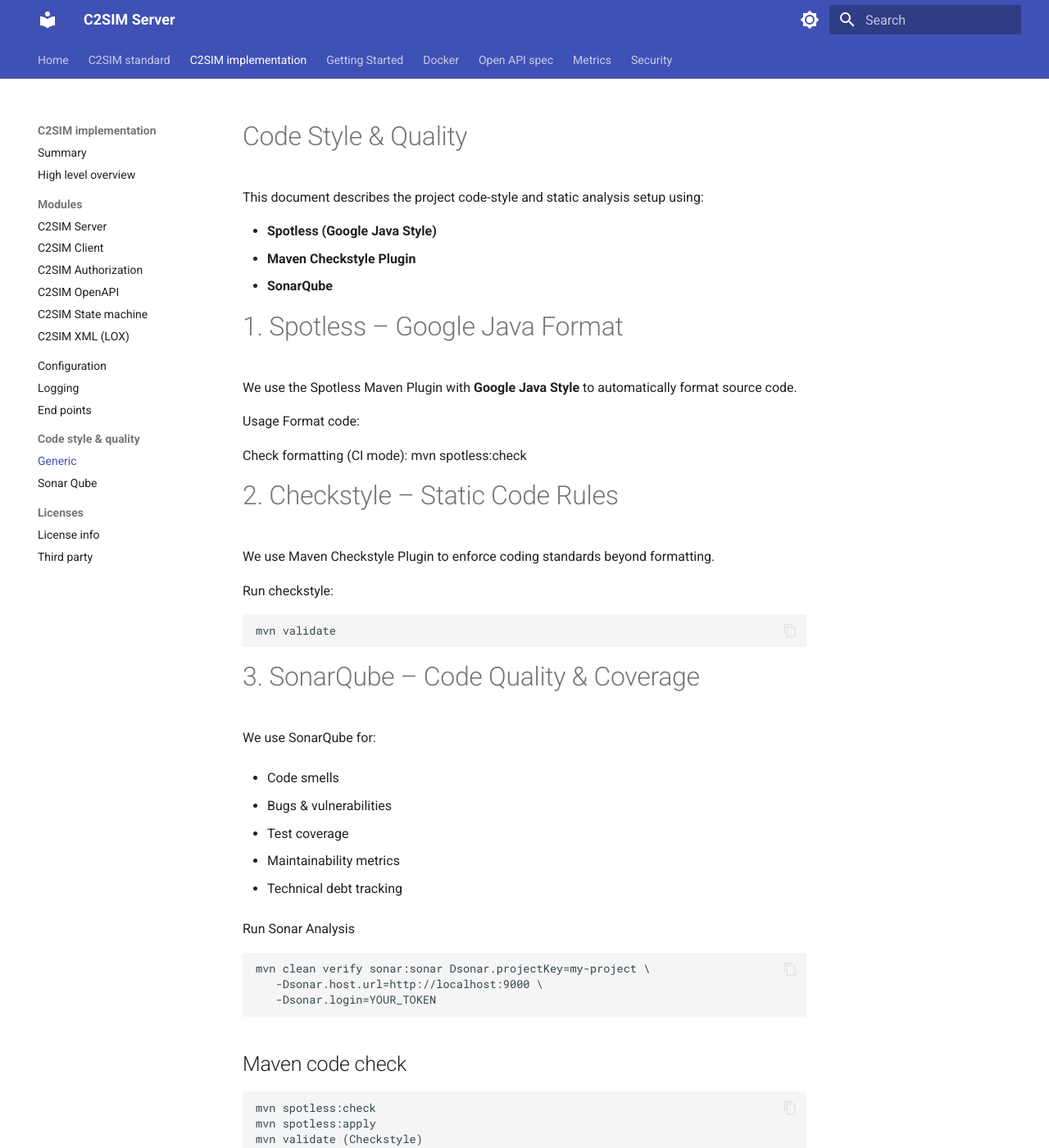
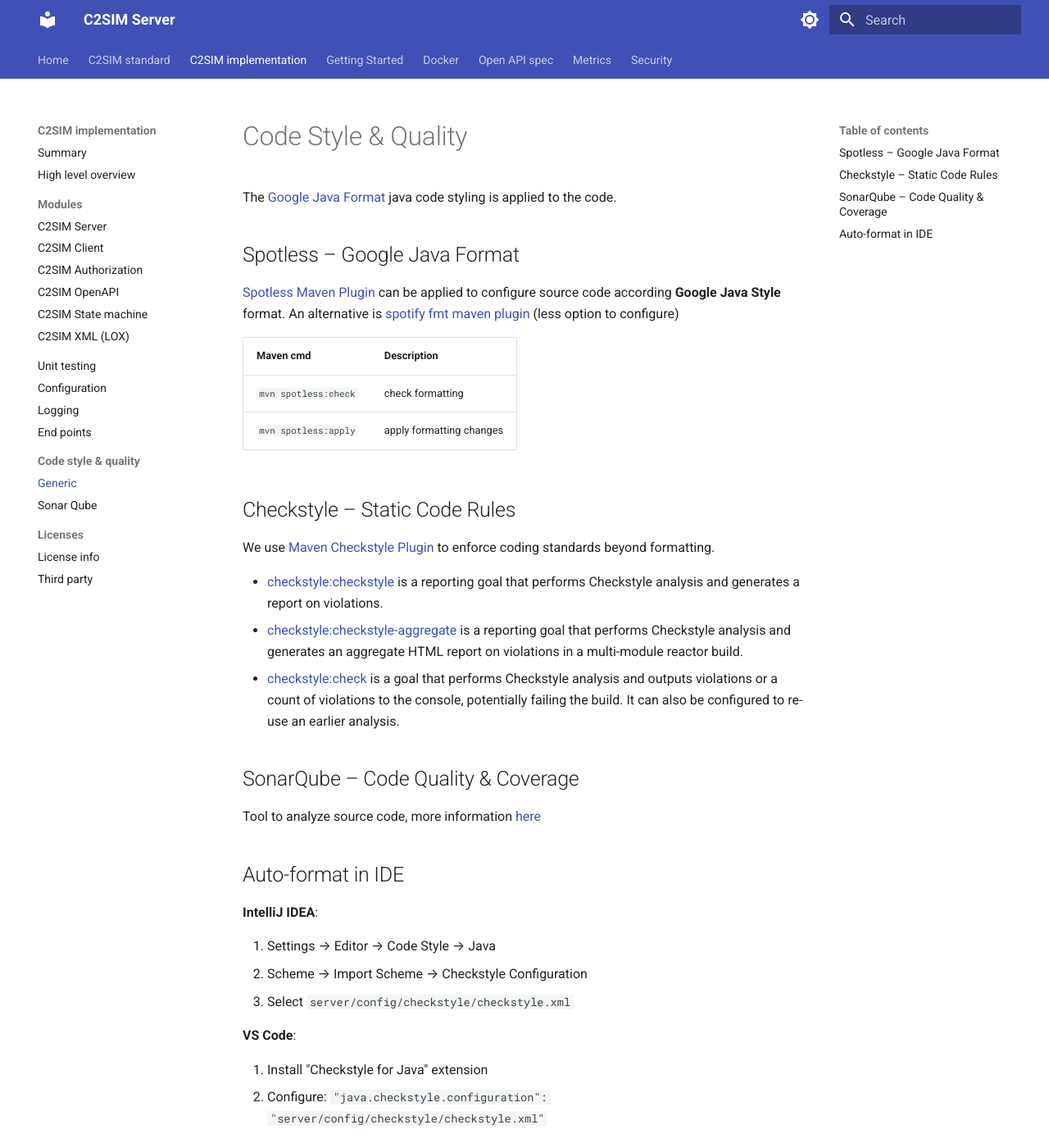
Before and after one commit to TNO-MST/c2sim-server, an MkDocs documentation site: the page built from docs/content/code-style-and-quality/code-style-and-quality.md, in a window 1280 px wide and 1400 px high. Shown: the whole window at 82% size. Built offline with MkDocs 1.6.1 and Material for MkDocs 9.7.7, drawn with Linux system fonts in a browser that asks for light colours; some of the changed text lies outside the part shown.

Commit message:
Update doc

````diff
--- a/docs/content/code-style-and-quality/code-style-and-quality.md
+++ b/docs/content/code-style-and-quality/code-style-and-quality.md
@@ -1,75 +1,29 @@
 # Code Style & Quality
 
-This document describes the project code-style and static analysis setup using:
-
-- **Spotless (Google Java Style)**
-- **Maven Checkstyle Plugin**
-- **SonarQube**
-
-# 1. Spotless – Google Java Format
-
-We use the Spotless Maven Plugin with **Google Java Style** to automatically format source code.
-
-Usage
-Format code:
-
-Check formatting (CI mode):
-mvn spotless:check
-
-# 2. Checkstyle – Static Code Rules
-
-We use Maven Checkstyle Plugin to enforce coding standards beyond formatting.
-
-Run checkstyle:
-
-```mvn
-mvn validate
-```
-
-# 3. SonarQube – Code Quality & Coverage
-
-We use SonarQube for:
-
-* Code smells
-
-* Bugs & vulnerabilities
-
-* Test coverage
-
-* Maintainability metrics
-
-* Technical debt tracking
-
-Run Sonar Analysis
-
-```
-mvn clean verify sonar:sonar Dsonar.projectKey=my-project \
-   -Dsonar.host.url=http://localhost:9000 \
-   -Dsonar.login=YOUR_TOKEN
-```
-
-## Maven code check
-
-```mvn
-mvn spotless:check
-mvn spotless:apply
-mvn validate (Checkstyle)
-mvn test
-mvn verify
-mvn sonar:sonar
-```
-
-## Summary
-
-* Spotless ensures consistent formatting (Google Style)
-
-* Checkstyle enforces structural coding rules
-
-* SonarQube monitors overall code quality and coverage
-
-All tools are integrated into Maven lifecycle.
+ The [Google Java Format](https://github.com/google/google-java-format) java code styling is applied to the code.
 
 
+
+## Spotless – Google Java Format
+
+ [Spotless Maven Plugin](https://github.com/diffplug/spotless) can be applied to configure source code according **Google Java Style** format. An alternative is [spotify fmt maven plugin](https://github.com/spotify/fmt-maven-plugin) (less option to configure)
+
+| Maven cmd            | Description              |
+| -------------------- | ------------------------ |
+| `mvn spotless:check` | check formatting         |
+| `mvn spotless:apply` | apply formatting changes |
+
+## Checkstyle – Static Code Rules
+
+We use [Maven Checkstyle Plugin](https://maven.apache.org/plugins/maven-checkstyle-plugin/) to enforce coding standards beyond formatting.
+
+- [checkstyle:checkstyle](https://maven.apache.org/plugins/maven-checkstyle-plugin/checkstyle-mojo.html) is a reporting goal that performs Checkstyle analysis and generates a report on violations.
+- [checkstyle:checkstyle-aggregate](https://maven.apache.org/plugins/maven-checkstyle-plugin/checkstyle-aggregate-mojo.html) is a reporting goal that performs Checkstyle analysis and generates an aggregate HTML report on violations in a multi-module reactor build.
+- [checkstyle:check](https://maven.apache.org/plugins/maven-checkstyle-plugin/check-mojo.html) is a goal that performs Checkstyle analysis and outputs violations or a count of violations to the console, potentially failing the build. It can also be configured to re-use an earlier analysis.
+
+## SonarQube – Code Quality & Coverage
+
+Tool to analyze source code, more information [here](sonar-qube.md)
 
 ## Auto-format in IDE
 
--- a/mkdocs.yml
+++ b/mkdocs.yml
@@ -43,6 +43,7 @@
       - C2SIM OpenAPI: c2sim-server/module-open-api-javalin-server-stub.md
       - C2SIM State machine: c2sim-server/module-c2sim-statemachine.md
       - C2SIM XML (LOX): c2sim-server/module-c2sim-land-operation-extension.md
+    - Unit testing: c2sim-server/unit-testing.md
     - Configuration: c2sim-server/configuration.md
     - Logging: c2sim-server/logging.md
     - End points: c2sim-server/endpoints.md
````
Also changed, not shown: docs/content/c2sim-server/unit-testing.md (added, +73 -0 lines).
